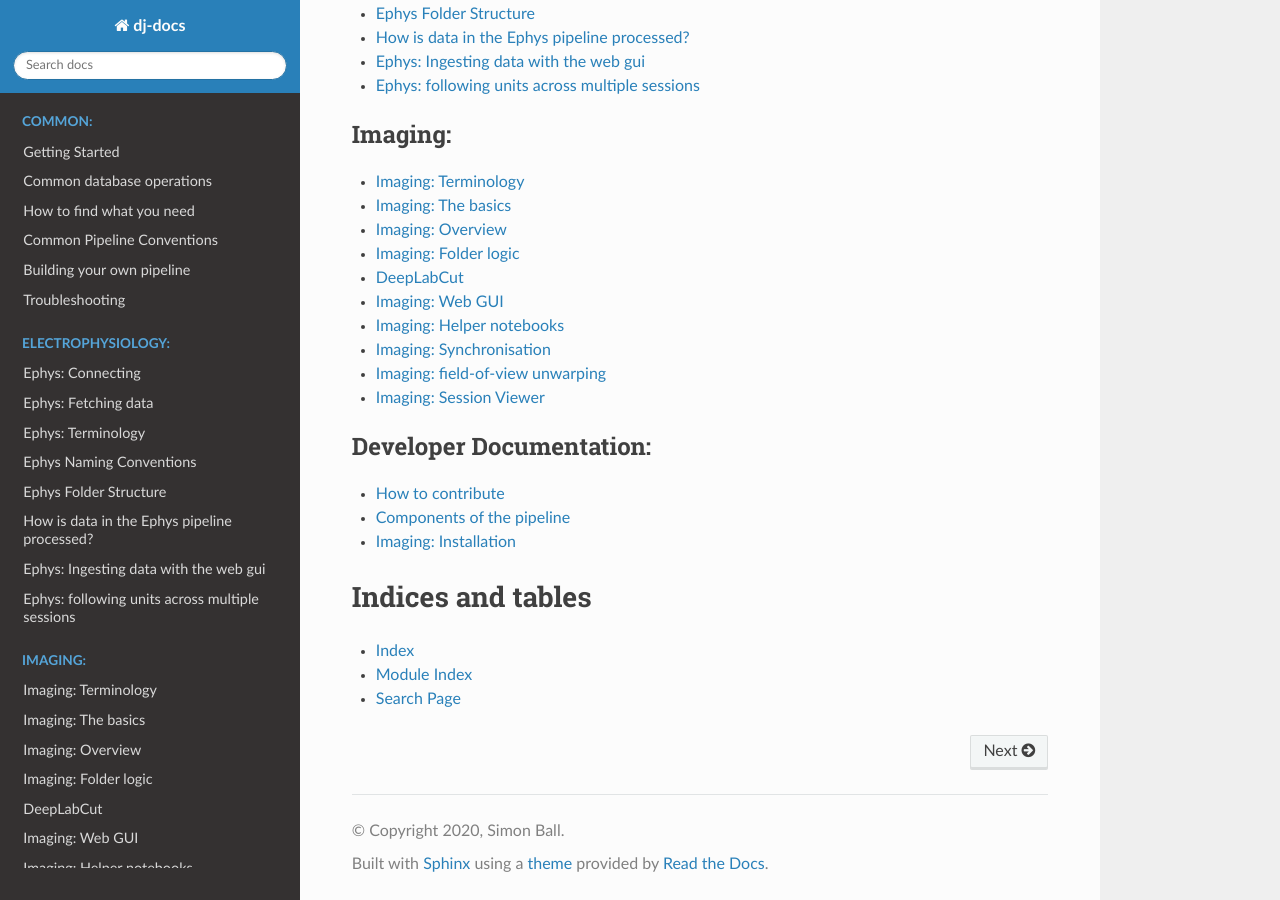
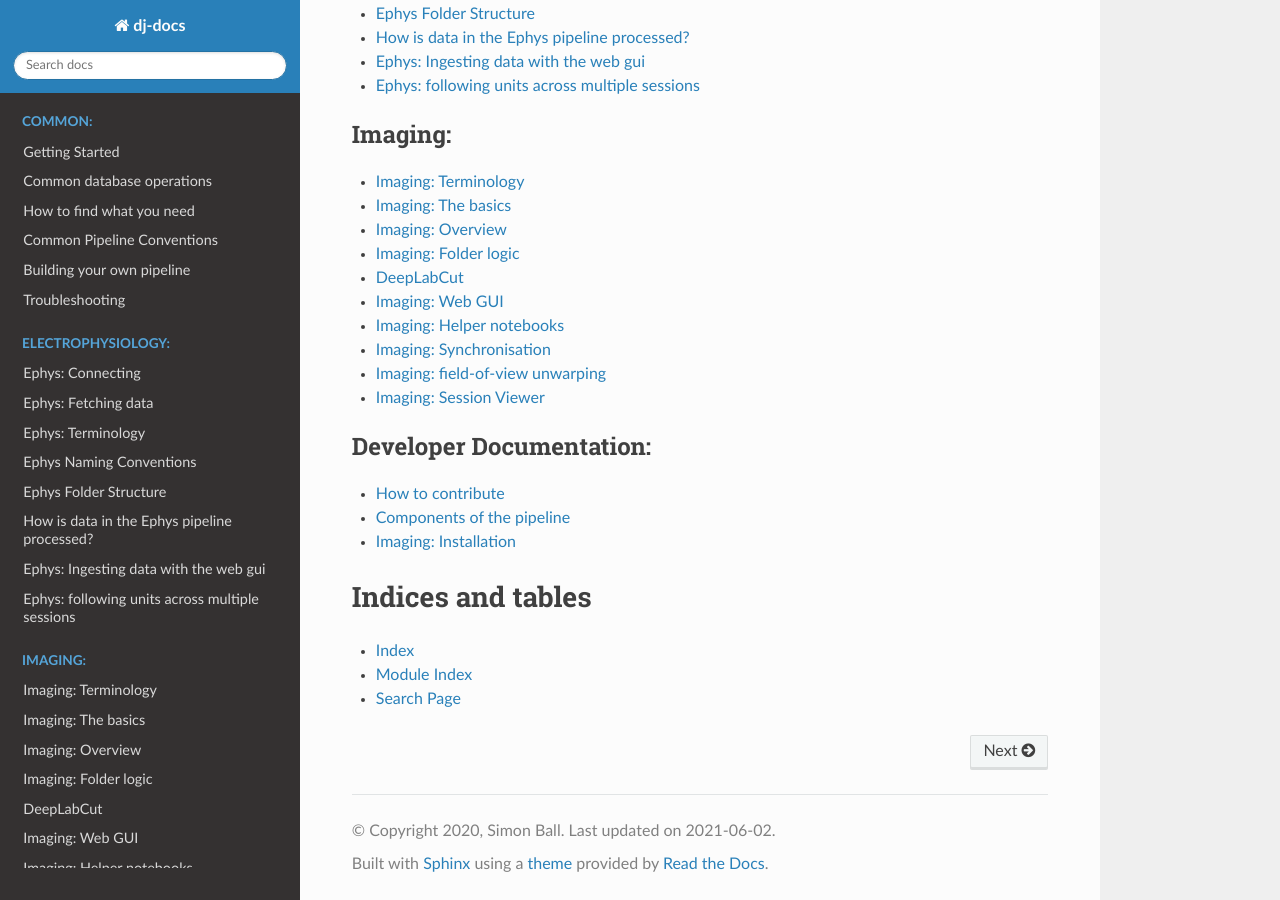
Before and after one commit to kavli-ntnu/dj-docs, a Sphinx documentation site: the page built from docs/index.rst, in a window 1280 px wide and 900 px high, scrolled down 675 px. Built offline with Sphinx 7.4.7 and the Read the Docs theme 2.0.0, drawn with Linux system fonts in a browser that asks for light colours.

Commit message:
Add modified-time to footer
Addresses #27

```diff
--- a/docs/conf.py
+++ b/docs/conf.py
@@ -27,13 +27,23 @@
 
 # -- General configuration ---------------------------------------------------
 
+# This should add a date to the footer of each page, _but_
+# That is based on the build time, not the modified time
+html_last_updated_fmt = '%Y-%m-%d'
+# Therefore, adding an extension that should handle this
+# https://github.com/mgeier/sphinx-last-updated-by-git/
+# Although am not 100% certain that it works correctly on rtd
+
 # Add any Sphinx extension module names here, as strings. They can be
 # extensions coming with Sphinx (named 'sphinx.ext.*') or your custom
 # ones.
 extensions = [
     'recommonmark',
     'sphinx.ext.graphviz',
+    'sphinx_last_updated_by_git',
 ]
+
+
 
 # Add any paths that contain templates here, relative to this directory.
 templates_path = ['_templates']
--- a/requirements.txt
+++ b/requirements.txt
@@ -2,4 +2,5 @@
 sphinx_rtd_theme==0.5.1
 recommonmark==0.6.0
 commonmark==0.9.1
-docutils==0.16 # docutils 0.17.1 has an issue that breaks lists
+docutils==0.16                      # docutils 0.17.1 has an issue that breaks lists
+sphinx_last_updated_by_git==0.3.0   # https://github.com/mgeier/sphinx-last-updated-by-git/
```
